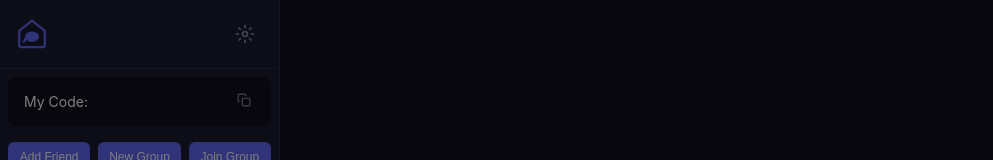
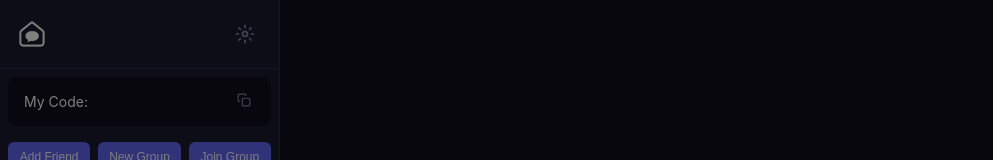
Before and after one commit to yuwenchat/2026-Rev, a Vue app in the folder client/: page /chat in a window 1280 px wide. Shown: the top 160 px of the page, without its empty margins (0-993 px from the left). Built offline with nearby package versions, Linux system fonts and the light colour scheme; sample sign-in values are in the browser's storage.

Commit message:
Use custom favicon.png as app logo in sidebar

```diff
--- a/client/src/views/Chat.vue
+++ b/client/src/views/Chat.vue
@@ -4,11 +4,7 @@
     <aside class="sidebar" :class="{ open: sidebarOpen }">
       <div class="sidebar-header">
         <div class="app-logo">
-          <svg xmlns="http://www.w3.org/2000/svg" viewBox="0 0 100 100" width="32" height="32">
-            <path d="M50 8L10 40V85C10 88.3 12.7 91 16 91H84C87.3 91 90 88.3 90 85V40L50 8Z" stroke="currentColor" stroke-width="7" stroke-linecap="round" stroke-linejoin="round" fill="none"/>
-            <ellipse cx="50" cy="58" rx="22" ry="16" fill="currentColor"/>
-            <path d="M32 62C32 62 28 70 24 74" stroke="currentColor" stroke-width="7" stroke-linecap="round" fill="none"/>
-          </svg>
+          <img src="/favicon.png" alt="Logo" width="32" height="32" />
         </div>
         <div class="header-actions">
           <router-link v-if="userStore.user?.isAdmin" to="/admin" class="icon-btn" :title="t('adminPanel')">
@@ -616,9 +612,10 @@ onMounted(async () => {
   align-items: center;
 }
 
-.app-logo svg {
+.app-logo img {
   width: 32px;
   height: 32px;
+  object-fit: contain;
 }
 
 .header-actions {
```
